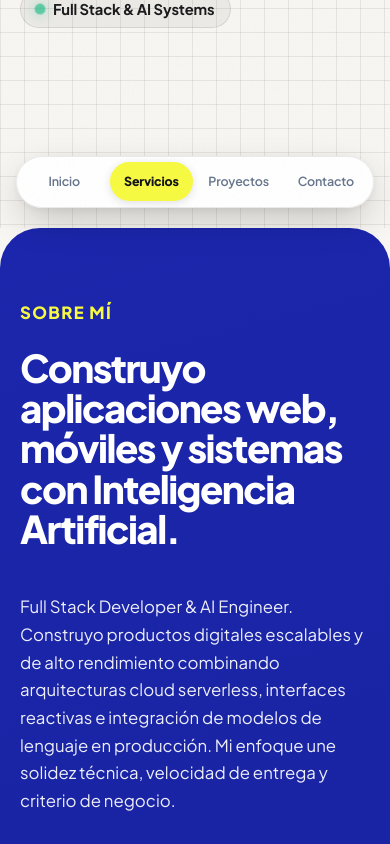
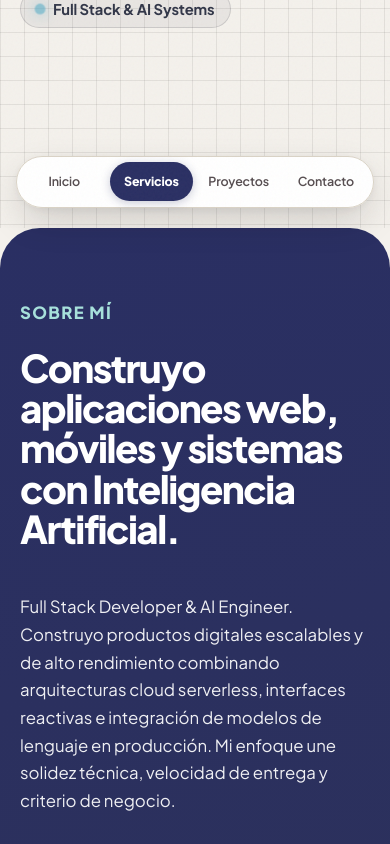
Before and after one commit to dennys3mf/dennys3mf.github.io, a Next.js app: page / in a window 390 px wide. Shown: the part 616-1460 px from the top of the page. Built offline with nearby package versions, Linux system fonts and the light colour scheme; a web font is replaced by a local one.

Commit message:
feat(design): aplicar paletas de colores arquitectonicas (#181616, #6E6055, #2E2B2D, #554C4F, #313648 y acentos ocean/warm neutral)

```diff
--- a/src/app/globals.css
+++ b/src/app/globals.css
@@ -1,16 +1,38 @@
 @import url('https://fonts.googleapis.com/css2?family=Architects+Daughter&family=JetBrains+Mono:wght@400;500;700&family=Parkinsans:wght@300;400;500;600;700;800&family=Plus+Jakarta+Sans:wght@400;500;600;700;800&display=swap');
 
 :root {
-  /* Moddo Brand Signature Color Palette - HD Vibrance */
-  --accent-blue: #2735ce;
-  --accent-pink: #ff008c;
-  --accent-azure: #1462df;
-  --accent-orange: #f56a00;
-  --accent-green: #1da342;
-  --accent-mint: #3ecf8e;
-  --accent-yellow: #f7c800;
-  --accent-lilac: #d994f8;
-  --accent-cyan: #7fe4f8;
+  /* User Palette: Neutrals / Dark */
+  --palette-black: #181616;
+  --palette-taupe: #6e6055;
+  --palette-charcoal: #2e2b2d;
+  --palette-mauve: #554c4f;
+  --palette-navy-slate: #313648;
+
+  /* User Palette: Cyan / Blue */
+  --palette-ice-blue: #e3f6f5;
+  --palette-mint-cyan: #a7e0db;
+  --palette-sky-cyan: #5fb0c9;
+  --palette-steel-blue: #3e6d9c;
+  --palette-deep-indigo: #2a2f63;
+
+  /* User Palette: Warm Neutrals / Paper */
+  --palette-pure-white: #ffffff;
+  --palette-warm-ivory: #f4f1ec;
+  --palette-linen: #e8e2d8;
+  --palette-sand: #dad3c6;
+  --palette-putty: #cfc7b8;
+
+  /* Semantic Brand Overrides */
+  --accent-blue: #2a2f63;
+  --accent-azure: #3e6d9c;
+  --accent-cyan: #5fb0c9;
+  --accent-mint: #a7e0db;
+  --accent-ice: #e3f6f5;
+  --accent-pink: #554c4f;
+  --accent-orange: #6e6055;
+  --accent-green: #3e6d9c;
+  --accent-yellow: #5fb0c9;
+  --accent-lilac: #313648;
 
   /* Fonts */
   --font-heading: 'Parkinsans', 'Plus Jakarta Sans', -apple-system, sans-serif;
@@ -27,73 +49,73 @@
 }
 
 /* ====================================================================
-   TEMA CLARO (Default / Moddo Signature Warm Tactile Paper)
+   TEMA CLARO (Default / Warm Tactile Paper & Architectural Palette)
    ==================================================================== */
 :root,
 [data-theme='light'] {
-  --bg-page: #f8f6f2;
+  --bg-page: #f4f1ec;
   --bg-card: #ffffff;
-  --bg-card-subtle: #f2efe9;
+  --bg-card-subtle: #e8e2d8;
   --bg-input: #ffffff;
 
-  --text-main: #18191b;
-  --text-muted: #535661;
-  --text-subtle: #848794;
+  --text-main: #181616;
+  --text-muted: #554c4f;
+  --text-subtle: #6e6055;
 
-  --border-color: rgba(24, 25, 27, 0.08);
-  --border-strong: rgba(24, 25, 27, 0.16);
-  --border-hover: rgba(24, 25, 27, 0.28);
+  --border-color: rgba(46, 43, 45, 0.12);
+  --border-strong: rgba(46, 43, 45, 0.22);
+  --border-hover: rgba(62, 109, 156, 0.45);
   --card-highlight: inset 0 1px 0 rgba(255, 255, 255, 0.95);
 
-  --nav-bg: rgba(255, 255, 255, 0.9);
-  --nav-border: rgba(24, 25, 27, 0.08);
+  --nav-bg: rgba(255, 255, 255, 0.95);
+  --nav-border: #dad3c6;
 
-  --shadow-card: 0 2px 4px rgba(0, 0, 0, 0.02), 0 12px 32px -4px rgba(0, 0, 0, 0.05);
-  --shadow-card-hover: 0 4px 8px rgba(0, 0, 0, 0.03), 0 24px 50px -6px rgba(0, 0, 0, 0.09);
-  --shadow-floating: 0 20px 48px -8px rgba(0, 0, 0, 0.12), 0 0 0 1px rgba(0, 0, 0, 0.04);
+  --shadow-card: 0 2px 4px rgba(24, 22, 22, 0.02), 0 12px 32px -4px rgba(24, 22, 22, 0.06);
+  --shadow-card-hover: 0 4px 8px rgba(24, 22, 22, 0.04), 0 24px 50px -6px rgba(24, 22, 22, 0.1);
+  --shadow-floating: 0 20px 48px -8px rgba(24, 22, 22, 0.14), 0 0 0 1px rgba(24, 22, 22, 0.05);
 
-  --btn-primary-bg: #18191b;
+  --btn-primary-bg: #181616;
   --btn-primary-text: #ffffff;
   --btn-secondary-bg: #ffffff;
-  --btn-secondary-text: #18191b;
+  --btn-secondary-text: #181616;
 
-  --theme-btn-bg: rgba(0, 0, 0, 0.04);
-  --grid-line: rgba(24, 25, 27, 0.035);
+  --theme-btn-bg: rgba(46, 43, 45, 0.06);
+  --grid-line: rgba(110, 96, 85, 0.08);
   --paper-grain-opacity: 0.035;
 }
 
 /* ====================================================================
-   TEMA OSCURO (Moddo Dark Edition)
+   TEMA OSCURO (Executive Dark Charcoal & Slate Edition)
    ==================================================================== */
 [data-theme='dark'] {
-  --bg-page: #0f1013;
-  --bg-card: #17181e;
-  --bg-card-subtle: #21222b;
-  --bg-input: #14151a;
+  --bg-page: #181616;
+  --bg-card: #2e2b2d;
+  --bg-card-subtle: #313648;
+  --bg-input: #181616;
 
-  --text-main: #f6f7fb;
-  --text-muted: #a3a6b3;
-  --text-subtle: #676a78;
+  --text-main: #f4f1ec;
+  --text-muted: #dad3c6;
+  --text-subtle: #cfc7b8;
 
-  --border-color: rgba(255, 255, 255, 0.08);
-  --border-strong: rgba(255, 255, 255, 0.18);
-  --border-hover: rgba(255, 255, 255, 0.35);
+  --border-color: rgba(232, 226, 216, 0.12);
+  --border-strong: rgba(232, 226, 216, 0.22);
+  --border-hover: rgba(95, 176, 201, 0.5);
   --card-highlight: inset 0 1px 0 rgba(255, 255, 255, 0.08);
 
-  --nav-bg: rgba(23, 24, 30, 0.9);
-  --nav-border: rgba(255, 255, 255, 0.1);
+  --nav-bg: rgba(46, 43, 45, 0.95);
+  --nav-border: rgba(232, 226, 216, 0.15);
 
-  --shadow-card: 0 4px 12px rgba(0, 0, 0, 0.4), 0 16px 40px -4px rgba(0, 0, 0, 0.55);
-  --shadow-card-hover: 0 6px 16px rgba(0, 0, 0, 0.5), 0 28px 60px -6px rgba(0, 0, 0, 0.7);
-  --shadow-floating: 0 24px 50px -6px rgba(0, 0, 0, 0.75), 0 0 0 1px rgba(255, 255, 255, 0.06);
+  --shadow-card: 0 4px 12px rgba(0, 0, 0, 0.5), 0 16px 40px -4px rgba(0, 0, 0, 0.65);
+  --shadow-card-hover: 0 6px 16px rgba(0, 0, 0, 0.6), 0 28px 60px -6px rgba(0, 0, 0, 0.75);
+  --shadow-floating: 0 24px 50px -6px rgba(0, 0, 0, 0.8), 0 0 0 1px rgba(255, 255, 255, 0.06);
 
-  --btn-primary-bg: #f6f7fb;
-  --btn-primary-text: #0f1013;
-  --btn-secondary-bg: #21222b;
-  --btn-secondary-text: #f6f7fb;
+  --btn-primary-bg: #f4f1ec;
+  --btn-primary-text: #181616;
+  --btn-secondary-bg: #313648;
+  --btn-secondary-text: #f4f1ec;
 
   --theme-btn-bg: rgba(255, 255, 255, 0.08);
-  --grid-line: rgba(255, 255, 255, 0.03);
+  --grid-line: rgba(232, 226, 216, 0.05);
   --paper-grain-opacity: 0.025;
 }
 
--- a/src/app/page.module.css
+++ b/src/app/page.module.css
@@ -72,15 +72,15 @@
 }
 
 .navLink:hover {
-  background-color: rgba(247, 250, 64, 0.35);
-  color: #141518;
+  background-color: #e3f6f5;
+  color: #2a2f63;
 }
 
 .navLinkActive {
-  background-color: #f7fa40;
-  color: #141518;
-  font-weight: 800;
-  box-shadow: 0 4px 14px rgba(247, 250, 64, 0.4);
+  background-color: #2a2f63;
+  color: #ffffff;
+  font-weight: 800;
+  box-shadow: 0 4px 14px rgba(42, 47, 99, 0.35);
 }
 
 @media (max-width: 768px) {
@@ -103,15 +103,15 @@
     background: rgba(255, 255, 255, 0.96);
     backdrop-filter: blur(20px);
     border-radius: 9999px;
-    border: 1px solid rgba(0, 0, 0, 0.08);
-    box-shadow: 0 14px 38px -6px rgba(0, 0, 0, 0.24), 0 2px 8px rgba(0, 0, 0, 0.06);
+    border: 1px solid #dad3c6;
+    box-shadow: 0 14px 38px -6px rgba(24, 22, 22, 0.2), 0 2px 8px rgba(24, 22, 22, 0.06);
   }
 
   .navLink {
     padding: 0.62rem 0.2rem;
     font-size: clamp(0.78rem, 2.7vw, 0.92rem);
     font-weight: 600;
-    color: #64748b;
+    color: #554c4f;
     border-radius: 9999px;
     text-align: center;
     display: flex;
@@ -120,15 +120,15 @@
   }
 
   .navLink:hover {
-    color: #0f172a;
-    background-color: rgba(247, 250, 64, 0.25);
+    color: #2a2f63;
+    background-color: #e3f6f5;
   }
 
   .navLinkActive {
-    background-color: #f7fa40;
-    color: #101216;
+    background-color: #2a2f63;
+    color: #ffffff;
     font-weight: 800;
-    box-shadow: 0 2px 10px rgba(0, 0, 0, 0.12);
+    box-shadow: 0 2px 10px rgba(42, 47, 99, 0.25);
   }
 }
 
@@ -294,14 +294,14 @@
   display: inline-flex;
   align-items: center;
   gap: 0.55rem;
-  background: rgba(20, 21, 24, 0.05);
-  border: 1px solid rgba(20, 21, 24, 0.1);
+  background: rgba(49, 54, 72, 0.06);
+  border: 1px solid rgba(49, 54, 72, 0.16);
   padding: 0.4rem 0.95rem;
   border-radius: 9999px;
   font-family: var(--font-heading);
   font-size: 0.92rem;
   font-weight: 700;
-  color: var(--text-main);
+  color: #313648;
   letter-spacing: -0.01em;
 }
 
@@ -309,8 +309,8 @@
   width: 8px;
   height: 8px;
   border-radius: 50%;
-  background-color: #10b981;
-  box-shadow: 0 0 10px rgba(16, 185, 129, 0.7);
+  background-color: #5fb0c9;
+  box-shadow: 0 0 10px rgba(95, 176, 201, 0.8);
   animation: pulseDot 2s infinite;
 }
 
@@ -330,7 +330,7 @@
   font-family: var(--font-heading);
   font-size: 1.05rem;
   font-weight: 800;
-  color: #f7fa40;
+  color: #a7e0db;
   text-transform: uppercase;
   letter-spacing: 0.08em;
   margin-bottom: 0.5rem;
@@ -339,10 +339,10 @@
 /* Architecture Console in Services */
 .serviceConsoleCard {
   width: 100%;
-  background: #0b0f19;
-  border: 1px solid rgba(255, 255, 255, 0.12);
+  background: #181616;
+  border: 1px solid rgba(110, 96, 85, 0.28);
   border-radius: 28px;
-  box-shadow: 0 24px 60px rgba(0, 0, 0, 0.45);
+  box-shadow: 0 24px 60px rgba(24, 22, 22, 0.25);
   overflow: hidden;
   font-family: var(--font-mono, monospace);
   padding: 1.8rem 2rem;
@@ -357,7 +357,7 @@
   display: flex;
   align-items: center;
   gap: 1rem;
-  border-bottom: 1px solid rgba(255, 255, 255, 0.08);
+  border-bottom: 1px solid rgba(110, 96, 85, 0.2);
   padding-bottom: 0.85rem;
 }
 
@@ -390,7 +390,7 @@
 
 .consoleTitle {
   font-size: 0.85rem;
-  color: rgba(255, 255, 255, 0.6);
+  color: #dad3c6;
   letter-spacing: 0.02em;
 }
 
@@ -403,39 +403,39 @@
 }
 
 .consoleLine {
-  color: #f1f5f9;
+  color: #f4f1ec;
 }
 
 .consoleLineIndent {
   padding-left: 1.5rem;
-  color: #f1f5f9;
+  color: #f4f1ec;
 }
 
 .consoleLineIndent2 {
   padding-left: 3rem;
-  color: #f1f5f9;
+  color: #f4f1ec;
 }
 
 .consoleKeyword {
-  color: #f43f5e;
+  color: #5fb0c9;
   font-weight: 700;
 }
 
 .consoleVar {
-  color: #38bdf8;
+  color: #ffffff;
   font-weight: 700;
 }
 
 .consoleKey {
-  color: #94a3b8;
+  color: #dad3c6;
 }
 
 .consoleString {
-  color: #a3e635;
+  color: #a7e0db;
 }
 
 .consoleBoolean {
-  color: #fbbf24;
+  color: #e8e2d8;
   font-weight: 700;
 }
 
@@ -443,9 +443,9 @@
   width: 68px;
   height: 68px;
   border-radius: 20px;
-  background: rgba(225, 29, 72, 0.1);
-  border: 1px solid rgba(225, 29, 72, 0.25);
-  color: #e11d48;
+  background: rgba(62, 109, 156, 0.12);
+  border: 1px solid rgba(62, 109, 156, 0.28);
+  color: #3e6d9c;
   display: flex;
   align-items: center;
   justify-content: center;
@@ -465,7 +465,7 @@
   display: flex;
   flex-direction: column;
   gap: 1.2rem;
-  box-shadow: 0 18px 45px rgba(0, 0, 0, 0.2);
+  box-shadow: 0 18px 45px rgba(24, 22, 22, 0.2);
   transition: transform 0.3s cubic-bezier(0.16, 1, 0.3, 1), box-shadow 0.3s ease;
   position: relative;
   overflow: hidden;
@@ -473,25 +473,25 @@
 
 .whyUsCardModern:hover {
   transform: translateY(-5px);
-  box-shadow: 0 26px 60px rgba(0, 0, 0, 0.3);
+  box-shadow: 0 26px 60px rgba(24, 22, 22, 0.32);
 }
 
 .whyUsModernIndigo {
-  background: linear-gradient(165deg, #18239e 0%, #101977 100%);
+  background: linear-gradient(165deg, #2a2f63 0%, #313648 100%);
   color: #ffffff;
-  border: 1px solid rgba(255, 255, 255, 0.12);
+  border: 1px solid rgba(167, 224, 219, 0.22);
 }
 
 .whyUsModernCrimson {
-  background: linear-gradient(165deg, #be123c 0%, #881337 100%);
+  background: linear-gradient(165deg, #2e2b2d 0%, #181616 100%);
   color: #ffffff;
-  border: 1px solid rgba(255, 255, 255, 0.12);
+  border: 1px solid rgba(207, 199, 184, 0.22);
 }
 
 .whyUsModernEmerald {
-  background: linear-gradient(165deg, #0f766e 0%, #064e3b 100%);
+  background: linear-gradient(165deg, #313648 0%, #2e2b2d 100%);
   color: #ffffff;
-  border: 1px solid rgba(255, 255, 255, 0.12);
+  border: 1px solid rgba(167, 224, 219, 0.22);
 }
 
 .whyUsModernTop {
@@ -1669,7 +1669,7 @@
    MODDO ABOUT SECTION (Cobalt Blue Canvas & Tactile Pop Badges)
    ==================================================================== */
 .aboutModdoSection {
-  background: linear-gradient(165deg, #1b26ac 0%, #131d87 100%);
+  background: linear-gradient(165deg, #2a2f63 0%, #313648 100%);
   color: #ffffff;
   padding: 6.5rem 3.5vw 5.5rem;
   position: relative;
@@ -1923,7 +1923,7 @@
   width: 100%;
   max-width: 620px;
   height: auto;
-  color: #2735ce;
+  color: #3e6d9c;
   overflow: visible;
 }
 
@@ -1987,17 +1987,17 @@
   transform: translate(2px, -2px);
 }
 
-.pillPink { background-color: #e11d74; }
-.pillBlue { background-color: #1e40af; }
-.pillOrange { background-color: #ea580c; }
-.pillGreen { background-color: #059669; }
-.pillRed { background-color: #dc2626; }
+.pillPink { background-color: #2a2f63; }
+.pillBlue { background-color: #3e6d9c; }
+.pillOrange { background-color: #313648; }
+.pillGreen { background-color: #6e6055; }
+.pillRed { background-color: #2e2b2d; }
 
 /* ====================================================================
-   MODDO CASES SECTION (Cobalt Blue Background & 3-Column White Cards)
+   MODDO CASES SECTION (Executive Dark Palette & 3-Column White Cards)
    ==================================================================== */
 .casesModdoSection {
-  background: linear-gradient(165deg, #18239e 0%, #101977 100%);
+  background: linear-gradient(165deg, #181616 0%, #2e2b2d 50%, #313648 100%);
   color: #ffffff;
   padding: 6.5rem 3.5vw 6rem;
   position: relative;
@@ -2029,7 +2029,7 @@
 .casesModdoEyebrow {
   font-family: var(--font-accent);
   font-size: clamp(1.3rem, 2.2vw, 1.8rem);
-  color: rgba(255, 255, 255, 0.9);
+  color: #5fb0c9;
   margin: 0;
 }
 
@@ -2124,7 +2124,7 @@
   width: 44px;
   height: 44px;
   border-radius: 50%;
-  background-color: #2735ce;
+  background-color: #3e6d9c;
   color: #ffffff;
   display: inline-flex;
   align-items: center;
@@ -2134,8 +2134,8 @@
 }
 
 .caseArrowYellow {
-  background-color: #f7c800;
-  color: #18191b;
+  background-color: #5fb0c9;
+  color: #181616;
 }
 
 .caseCardModdo:hover .caseArrowBtn {
@@ -2153,14 +2153,15 @@
   align-items: center;
   gap: 0.65rem;
   padding: 0.95rem 2.2rem;
-  background-color: #18191b;
+  background-color: #2a2f63;
   color: #ffffff;
+  border: 1px solid rgba(167, 224, 219, 0.35);
   border-radius: 9999px;
   font-family: var(--font-heading);
   font-weight: 800;
   font-size: 1.05rem;
   text-decoration: none;
-  box-shadow: 0 10px 30px rgba(0, 0, 0, 0.35);
+  box-shadow: 0 10px 30px rgba(24, 22, 22, 0.4);
   transition: transform 0.2s ease, opacity 0.2s ease;
 }
 
@@ -2214,7 +2215,7 @@
 .statsEyebrow {
   font-family: var(--font-accent);
   font-size: clamp(1.3rem, 2.2vw, 1.8rem);
-  color: #f7fa40;
+  color: #5fb0c9;
   margin: 0;
 }
 
@@ -2245,8 +2246,8 @@
 
 .statStadiumPill {
   flex: 1;
-  background-color: #f7fa40;
-  color: #121829;
+  background-color: #3e6d9c;
+  color: #ffffff;
   border-radius: 9999px;
   padding: 2.2rem 1.75rem;
   display: flex;
@@ -2502,7 +2503,7 @@
 .whyUsEyebrow {
   font-family: var(--font-accent);
   font-size: clamp(1.3rem, 2.2vw, 1.8rem);
-  color: #2735ce;
+  color: #3e6d9c;
   margin: 0;
 }
 
@@ -2550,11 +2551,11 @@
   bottom: 12px;
   width: clamp(180px, 22vw, 290px);
   height: clamp(26px, 3vw, 38px);
-  background-color: #f7fa40;
+  background-color: rgba(46, 43, 45, 0.25);
   border-radius: 50%;
   z-index: 1;
   opacity: 0.95;
-  box-shadow: 0 4px 16px rgba(247, 250, 64, 0.4);
+  box-shadow: 0 4px 16px rgba(24, 22, 22, 0.2);
 }
 
 .whyUsCardContent {
@@ -2589,15 +2590,15 @@
 }
 
 .whyUsCardFlexible {
-  background: linear-gradient(145deg, #1b26ac 0%, #121b7c 100%);
+  background: linear-gradient(145deg, #2a2f63 0%, #313648 100%);
 }
 
 .whyUsCardCreativity {
-  background: linear-gradient(145deg, #e11d74 0%, #b9125b 100%);
+  background: linear-gradient(145deg, #2e2b2d 0%, #181616 100%);
 }
 
 .whyUsCardValues {
-  background: linear-gradient(145deg, #0d9488 0%, #047857 100%);
+  background: linear-gradient(145deg, #3e6d9c 0%, #2a2f63 100%);
 }
 
 .whyUsCardTitle {
@@ -2624,7 +2625,8 @@
    MODDO CTA SECTION (Charcoal Canvas, Yellow Stadium Card, Rotating Badge)
    ==================================================================== */
 .ctaModdoSection {
-  background-color: #141518;
+  background-color: #181616;
+  background: linear-gradient(170deg, #181616 0%, #2e2b2d 60%, #313648 100%);
   color: #ffffff;
   padding: 7.5rem 3.5vw 8rem;
   position: relative;
@@ -2662,7 +2664,7 @@
   overflow: hidden;
   box-shadow: 0 32px 80px -15px rgba(0, 0, 0, 0.75), 0 0 0 1px rgba(255, 255, 255, 0.14);
   position: relative;
-  background-color: #0d1117;
+  background-color: #2e2b2d;
   transition: transform 0.3s cubic-bezier(0.16, 1, 0.3, 1), box-shadow 0.3s ease;
   cursor: pointer;
   text-decoration: none;
@@ -2670,7 +2672,7 @@
 
 .ctaMainImgCard:hover {
   transform: translateY(-4px) scale(1.008);
-  box-shadow: 0 40px 95px -15px rgba(0, 0, 0, 0.85), 0 0 0 1px rgba(247, 250, 64, 0.5);
+  box-shadow: 0 40px 95px -15px rgba(0, 0, 0, 0.85), 0 0 0 1px rgba(95, 176, 201, 0.5);
 }
 
 .ctaMainImgCard img {
@@ -2699,8 +2701,8 @@
   width: 100%;
   max-width: 1080px;
   margin: 2.2rem auto 0;
-  background: rgba(255, 255, 255, 0.05);
-  border: 1px solid rgba(255, 255, 255, 0.12);
+  background: rgba(46, 43, 45, 0.75);
+  border: 1px solid rgba(110, 96, 85, 0.35);
   padding: 1rem 1.8rem;
   border-radius: 9999px;
   backdrop-filter: blur(12px);
@@ -2712,8 +2714,8 @@
   display: inline-flex;
   align-items: center;
   gap: 0.65rem;
-  background-color: #f7fa40;
-  color: #141518;
+  background-color: #5fb0c9;
+  color: #181616;
   padding: 0.85rem 1.85rem;
   border-radius: 9999px;
   font-family: var(--font-heading);
@@ -2721,14 +2723,14 @@
   font-weight: 800;
   text-decoration: none;
   transition: transform 0.25s cubic-bezier(0.16, 1, 0.3, 1), background-color 0.2s ease, box-shadow 0.25s ease;
-  box-shadow: 0 4px 18px rgba(247, 250, 64, 0.3);
+  box-shadow: 0 4px 18px rgba(95, 176, 201, 0.35);
   cursor: pointer;
 }
 
 .ctaPillBtn:hover {
   transform: translateY(-2px) scale(1.03);
-  background-color: #ffffff;
-  box-shadow: 0 8px 24px rgba(255, 255, 255, 0.35);
+  background-color: #a7e0db;
+  box-shadow: 0 8px 24px rgba(167, 224, 219, 0.45);
 }
 
 .ctaAltLinks {
@@ -2847,7 +2849,7 @@
 }
 
 .footerContactLink:hover {
-  color: #2735ce;
+  color: #3e6d9c;
   transform: translateX(3px);
 }
 
@@ -2878,7 +2880,7 @@
 
 .footerNavLink:hover {
   transform: translateX(4px);
-  color: #2735ce;
+  color: #3e6d9c;
 }
 
 .footerBadgesStrip {
```
